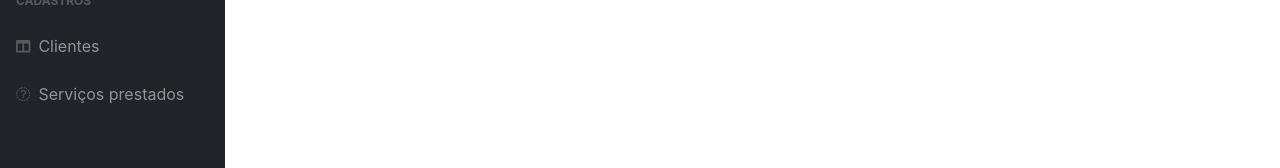
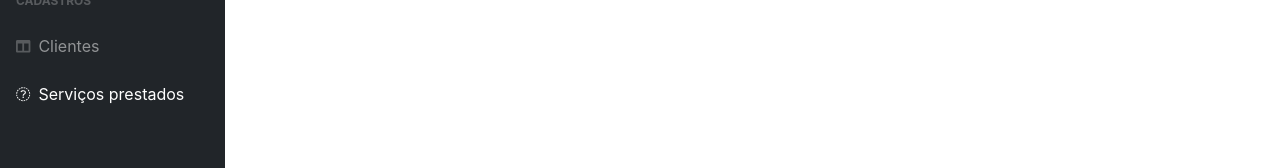
Before and after one commit to gustavo-medeiros18/clientes-app, an Angular app: page /servico-prestado-listagem in a window 1280 px wide. Shown: the part 198-366 px from the top of the page. Built offline with nearby package versions, Linux system fonts and the light colour scheme.

Commit message:
Updates sidebar navigation link to point to servico-prestado-listagem.

```diff
--- a/src/app/template/sidebar/sidebar.component.html
+++ b/src/app/template/sidebar/sidebar.component.html
@@ -24,7 +24,7 @@
 
         <a
           class="nav-link collapsed"
-          routerLink="/servico-prestado-form"
+          routerLink="/servico-prestado-listagem"
           data-toggle="collapse"
           data-target="#collapseLayouts"
           aria-expanded="false"
```
